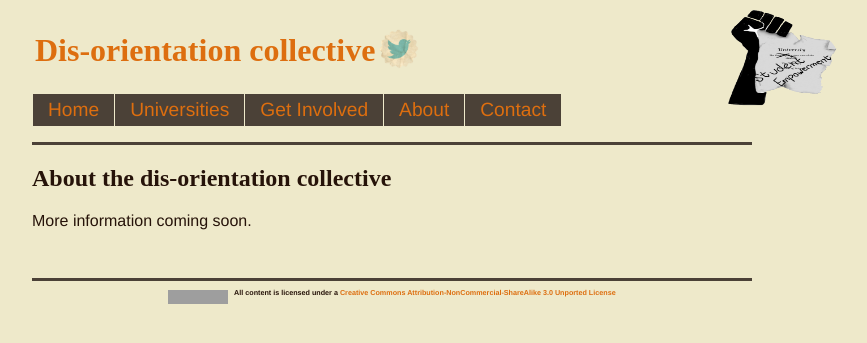
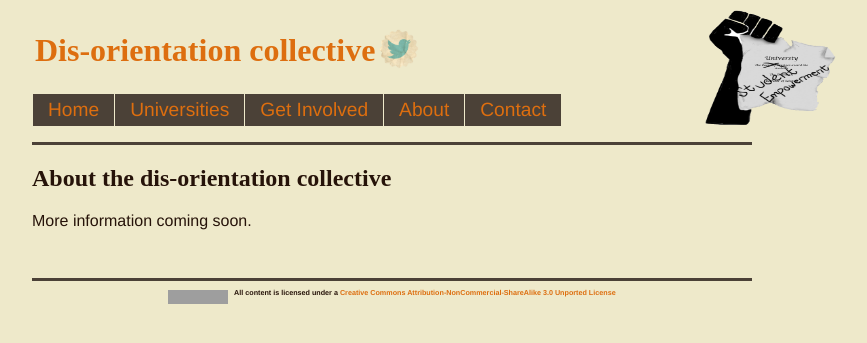
Before and after one commit to dis-orientation/dis-orientation.github.io, a Jekyll site: the page built from about.md, in a window 1280 px wide. Shown: the top 343 px of the page, without its empty margins (248-1115 px from the left). Built offline with Jekyll 4.4.1, drawn with Linux system fonts in a browser that asks for light colours; Markdown is read by kramdown in place of the engine named in the settings; grey boxes are pictures that could not be loaded.

Commit message:
made logo bigger

```diff
--- a/_includes/header.html
+++ b/_includes/header.html
@@ -19,7 +19,7 @@
 
 		<div id="main-wrapper">
 
-			<div id="logo"><img src="/images/DiplomaFistMarkup.gif" alt="Solidarity Fist Diploma" width="125" height="103" style="background-color:#EEE9CA" /></div>
+			<div id="logo"><img src="/images/DiplomaFistMarkup.gif" alt="Solidarity Fist Diploma" width="150" height="124" style="background-color:#EEE9CA" /></div>
 
 			<div id="header-wrapper">
 
```
